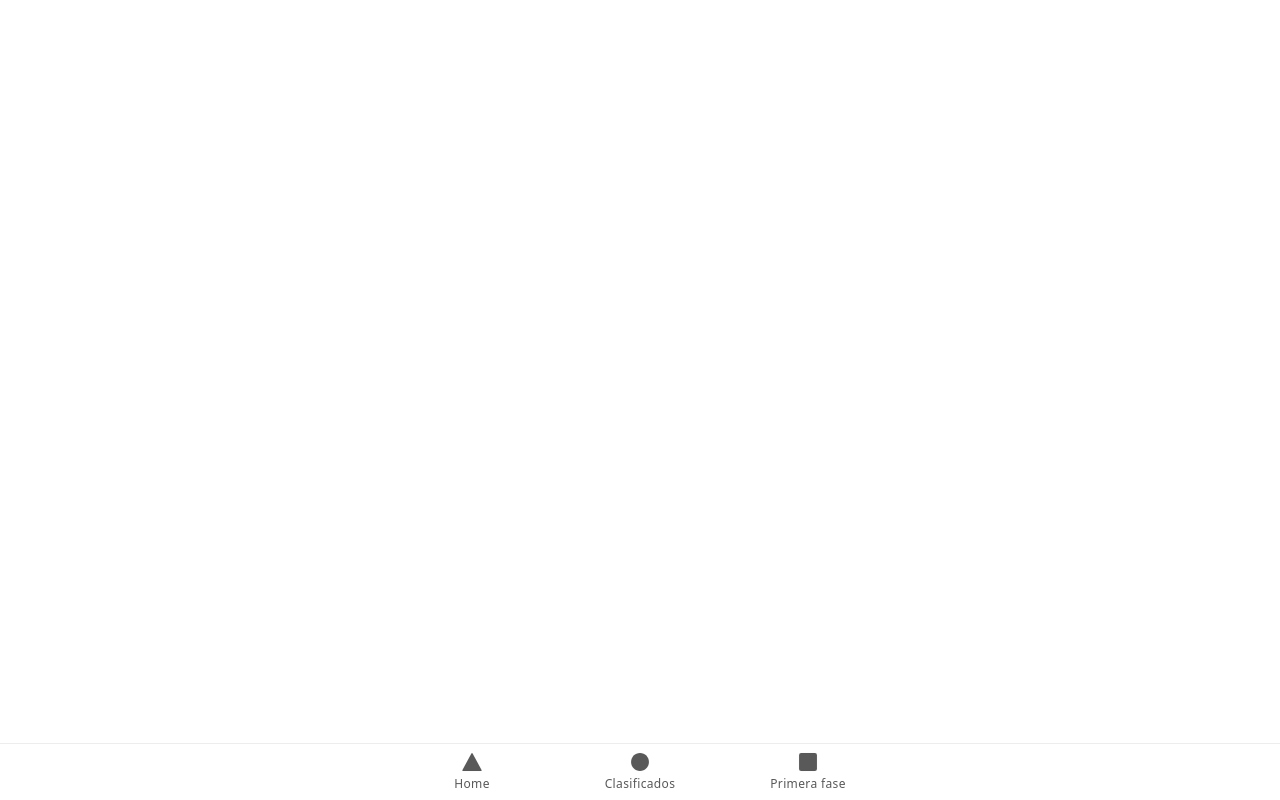
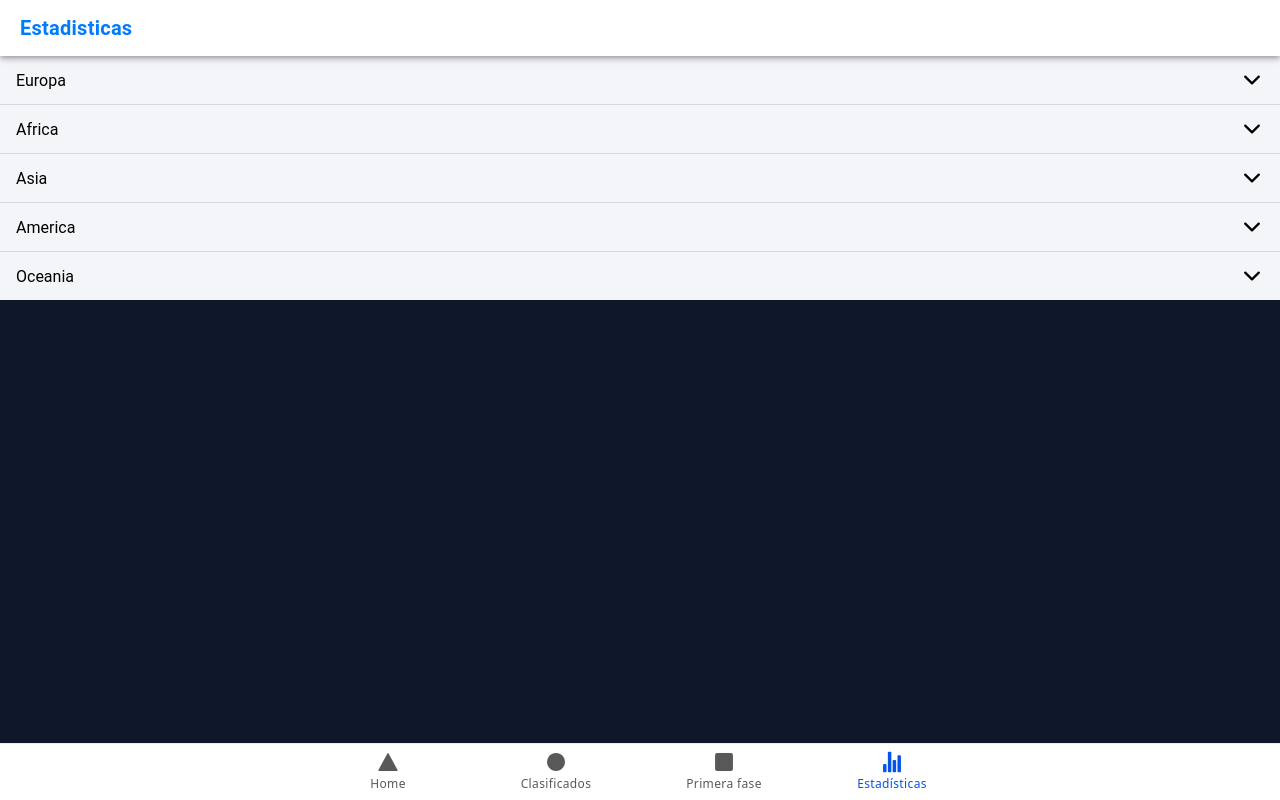
Before and after one commit to moleculax/fifaproapp, a React (Vite) app: page /estadisticas in a window 1280 px wide. Built offline with nearby package versions, Linux system fonts and the light colour scheme.

Commit message:
fifaproapp revision

```diff
--- a/src/App.tsx
+++ b/src/App.tsx
@@ -10,7 +10,7 @@ import {
   setupIonicReact
 } from '@ionic/react';
 import { IonReactRouter } from '@ionic/react-router';
-import { ellipse, square, triangle } from 'ionicons/icons';
+import {ellipse, square, statsChart, triangle} from 'ionicons/icons';
 import Home from './pages/Home';
 import PageClasificadosMundial from './components/PageClasificadosMundial';
 import PrimeraFase from './components/PrimeraFase';
@@ -44,6 +44,9 @@ import '@ionic/react/css/palettes/dark.system.css';
 
 /* Theme variables */
 import './theme/variables.css';
+import EstadisticasClasificados from "./components/EstadisticasClasificados";
+
+
 
 setupIonicReact();
 
@@ -64,6 +67,13 @@ const App: React.FC = () => (
           <Route exact path="/">
             <Redirect to="/home" />
           </Route>
+            <Route exact path="/estadisticas">
+                <EstadisticasClasificados />
+            </Route>
+
+
+
+
         </IonRouterOutlet>
         <IonTabBar slot="bottom">
           <IonTabButton tab="tab1" href="/home">
@@ -78,6 +88,15 @@ const App: React.FC = () => (
             <IonIcon aria-hidden="true" icon={square} />
             <IonLabel>Primera fase</IonLabel>
           </IonTabButton>
+
+            <IonTabButton tab="estadisticas" href="/estadisticas">
+
+                <IonIcon aria-hidden="true" icon={statsChart} />
+                <IonLabel>Estadísticas</IonLabel>
+            </IonTabButton>
+
+
+
         </IonTabBar>
       </IonTabs>
     </IonReactRouter>
--- /dev/null
+++ b/src/components/EstadisticasClasificados.tsx
@@ -0,0 +1,102 @@
+import React from 'react';
+import {
+    IonAccordion,
+    IonAccordionGroup,
+    IonContent,
+    IonHeader,
+    IonItem, IonLabel,
+    IonPage,
+    IonTitle,
+    IonToolbar
+} from "@ionic/react";
+
+function EstadisticasClasificados() {
+    return (
+
+        <IonPage>
+            <IonHeader>
+                <IonToolbar>
+                    <IonTitle>Estadisticas</IonTitle>
+                </IonToolbar>
+            </IonHeader>
+            <IonContent fullscreen>
+                <IonHeader collapse="condense">
+                    <IonToolbar>
+                        <IonTitle size="large">Estadistica Clasificados</IonTitle>
+                    </IonToolbar>
+                </IonHeader>
+
+                <IonAccordionGroup>
+                    <IonAccordion value="primero">
+                        <IonItem slot="header" color="light">
+                            <IonLabel>Europa</IonLabel>
+                        </IonItem>
+                        <div className="ion-padding text-black" slot="content">
+                            Europa (UEFA) aporta el mayor número de clasificados: 16 equipos (un tercio del total).
+                        <p>
+                            Ya ocupadas por selecciones como Francia, Alemania, España, Inglaterra, Portugal, Países Bajos, Italia, Bélgica, Croacia, Polonia, Suiza, Austria, Dinamarca, Escocia, Hungría y Turquía.
+                        </p>
+                        </div>
+                    </IonAccordion>
+                    <IonAccordion value="segundo">
+                        <IonItem slot="header" color="light">
+                            <IonLabel>Africa</IonLabel>
+                        </IonItem>
+                        <div className="ion-padding text-black" slot="content">
+                            África (CAF) tendrá 9 representantes, su mayor participación histórica.
+                        <p>
+                            Marruecos, Túnez, Egipto, Argelia, Ghana, Cabo Verde, Sudáfrica, Costa de Marfil y Senegal (9 equipos).
+
+                        </p>
+                        </div>
+                    </IonAccordion>
+                    <IonAccordion value="tercero">
+                        <IonItem slot="header" color="light">
+                            <IonLabel>Asia</IonLabel>
+                        </IonItem>
+                        <div className="ion-padding text-black" slot="content">
+                            Asia (AFC) suma 8 selecciones, confirmando el crecimiento de la región.
+                      <p>
+                          Japón, Irán, Corea del Sur, Uzbekistán, Jordania, Australia, Qatar y Arabia Saudita (8 equipos).
+
+                      </p>
+                        </div>
+                    </IonAccordion>
+
+                    <IonAccordion value="cuarto">
+                        <IonItem slot="header" color="light">
+                            <IonLabel>America</IonLabel>
+                        </IonItem>
+                        <div className="ion-padding text-black" slot="content">
+                           (CONMEBOL) mantiene 6 plazas directas, con Argentina como campeón vigente.
+                       <p>
+                           Argentina (campeón defensor), Brasil, Uruguay, Colombia, Ecuador y Chile ya clasificados. Hay un cupo de repechaje adicional.
+
+                       </p>
+                            <p>
+                                CONCACAF (Norteamérica, Centroamérica y Caribe): Estados Unidos, México y Canadá (anfitriones), más tres clasificados vía eliminatorias. En total 6 plazas directas + 2 de repechaje.
+
+
+                            </p>
+                        </div>
+                    </IonAccordion>
+                    <IonAccordion value="quinto">
+                        <IonItem slot="header" color="light">
+                            <IonLabel>Oceania</IonLabel>
+                        </IonItem>
+                        <div className="ion-padding text-black" slot="content">
+                            Oceanía (OFC) solo tendrá a Nueva Zelanda, como es habitual.
+                        </div>
+                    </IonAccordion>
+
+                </IonAccordionGroup>
+
+            {/*AQUI MAS CONTENIDO*/}
+
+            {/*HASTA AQUI MAS CONTENIDO*/}
+            </IonContent>
+        </IonPage>
+    );
+}
+
+export default EstadisticasClasificados;
--- a/src/pages/Home.tsx
+++ b/src/pages/Home.tsx
@@ -1,11 +1,17 @@
-import { IonContent, IonHeader, IonPage
+import {
+    IonContent, IonHeader, IonPage
     , IonTitle, IonToolbar, IonImg
     , IonButton, IonGrid
     , IonRow, IonCol, IonCard
     , IonCardHeader
-    , IonCardTitle, IonCardContent, useIonRouter } from '@ionic/react';
-// import '../css/Home.css';
+    , IonCardTitle, IonCardContent, useIonRouter, IonIcon
+} from '@ionic/react';
+
 import "../css/Home.css";
+import {logoIonic} from "ionicons/icons";
+
+
+// HASTA AQUI LOS import
 const Home: React.FC = () => {
 
     const router = useIonRouter();
@@ -19,9 +25,10 @@ const Home: React.FC = () => {
             {/* HEADER PRINCIPAL */}
             <IonHeader>
                 <IonToolbar color="primary">
-                    <IonTitle className="ion-text-center font-bold tracking-wide">
-                        Mundial 2026
+                    <IonTitle className="ion-text-center font-bold text-white  tracking-wide">
+                        FifaProApp 2026
                     </IonTitle>
+
                 </IonToolbar>
             </IonHeader>
 
```
